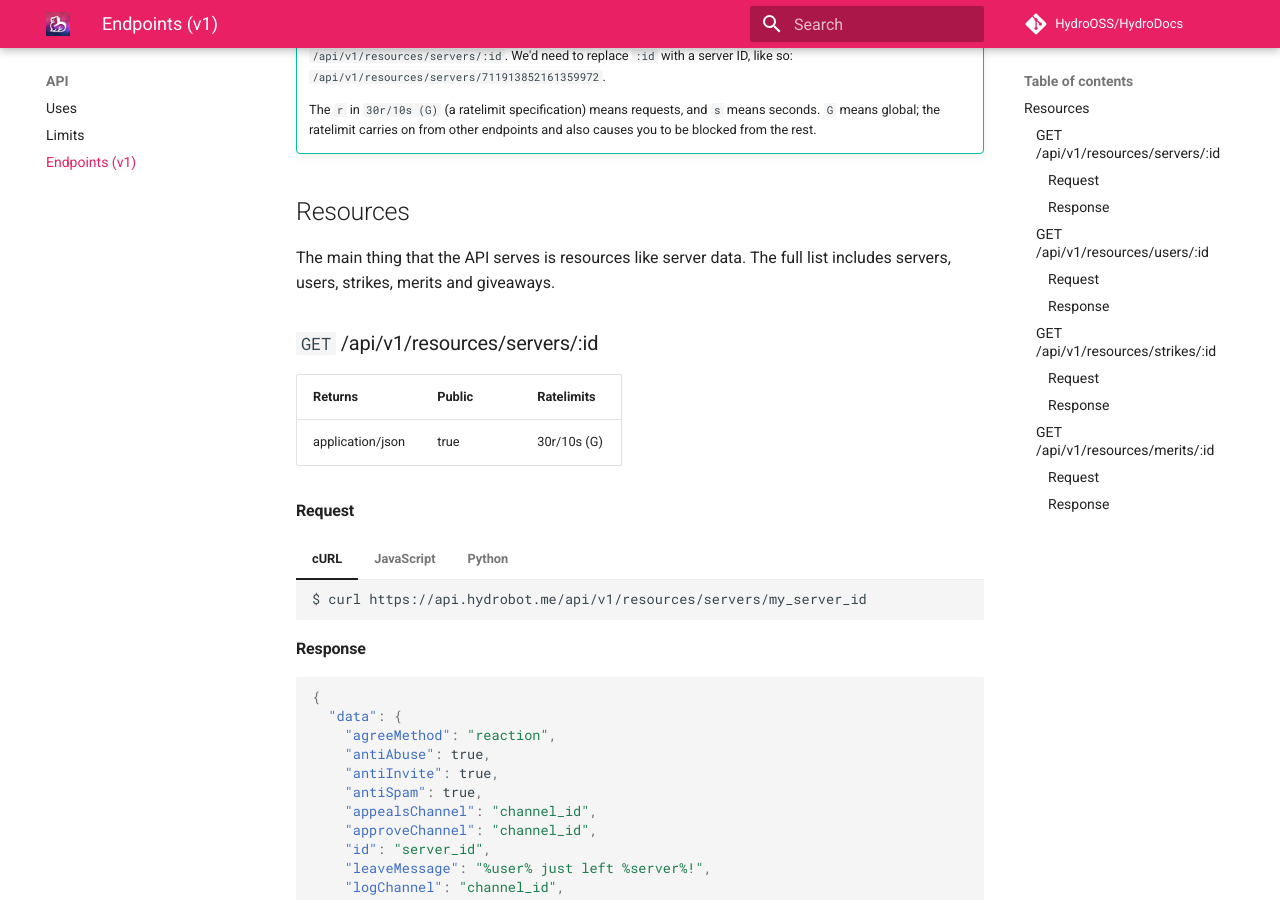
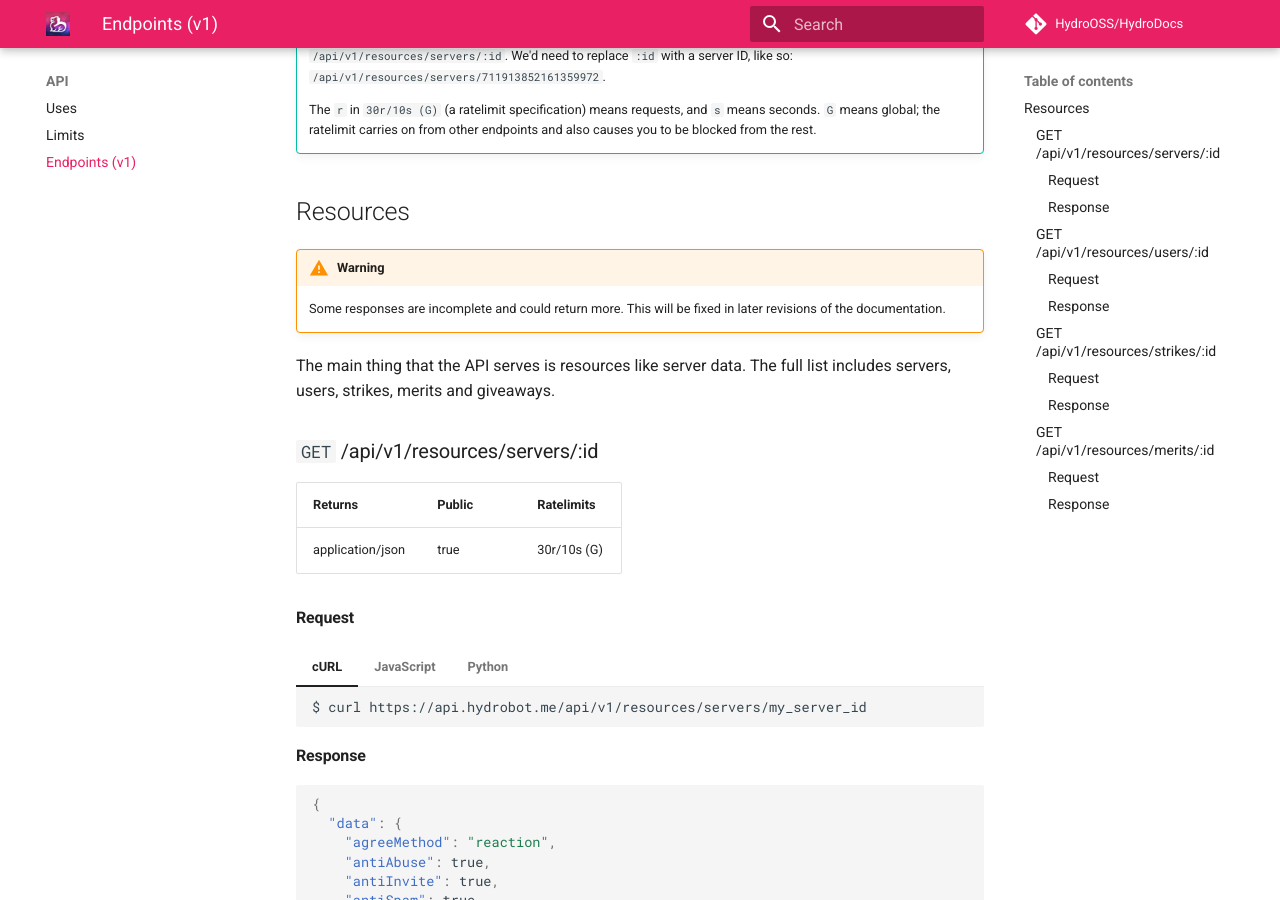
Before and after one commit to HydroOSS/HydroDocs, an MkDocs documentation site: the page built from docs/api/endpoints.md, in a window 1280 px wide and 900 px high, scrolled down 349 px. Built offline with MkDocs 1.6.1 and Material for MkDocs 9.7.7, drawn with Linux system fonts in a browser that asks for light colours; comment, search, counter and statistics services are not loaded.

Commit message:
feat: add warning about missing items

```diff
--- a/docs/api/endpoints.md
+++ b/docs/api/endpoints.md
@@ -8,6 +8,9 @@ These are the currently-supported endpoints that the Hydro API allows you to use
     The `r` in `30r/10s (G)` (a ratelimit specification) means requests, and `s` means seconds. `G` means global; the ratelimit carries on from other endpoints and also causes you to be blocked from the rest.
 
 ## Resources
+
+!!! warning
+    Some responses are incomplete and could return more. This will be fixed in later revisions of the documentation.
 
 The main thing that the API serves is resources like server data. The full list includes servers, users, strikes, merits and giveaways.
 
```
